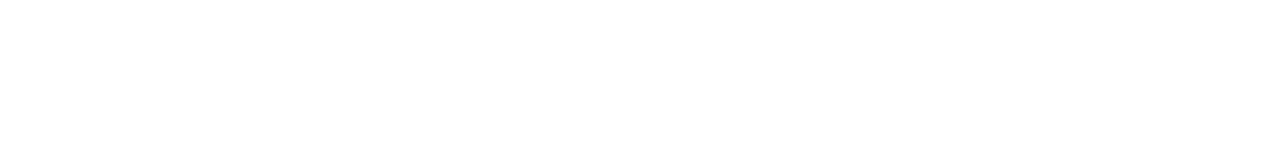
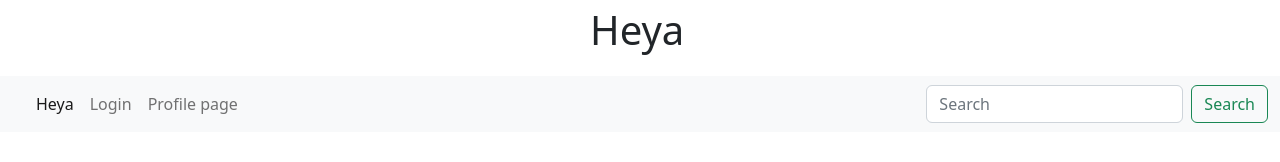
Before and after one commit to Snurre1/CSS-Frameworks-CA, a website: page index.html in a window 1280 px wide. Drawn offline with nearby package versions, Linux system fonts and the light colour scheme.

Commit message:
added logo and navbar + setup for login and profile page

```diff
--- a/index.html
+++ b/index.html
@@ -4,10 +4,58 @@
     <meta charset="UTF-8" />
     <meta http-equiv="X-UA-Compatible" content="IE=edge" />
     <meta name="viewport" content="width=device-width, initial-scale=1.0" />
-    <title>Document</title>
+    <title>Homepage for Heya</title>
     <link rel="stylesheet" href="/dist/css/styles.css" />
   </head>
   <body>
+    <header
+      ><div class="container"
+        ><div class="mx-auto" style="width: 100px;"><p class="fs-1">Heya</p>
+</div></div>
+        <nav class="navbar navbar-expand-lg navbar-light bg-light">
+          <div class="container-fluid">
+            <a class="navbar-brand" href="#"></a>
+            <button
+              class="navbar-toggler"
+              type="button"
+              data-bs-toggle="collapse"
+              data-bs-target="#navbarSupportedContent"
+              aria-controls="navbarSupportedContent"
+              aria-expanded="false"
+              aria-label="Toggle navigation"
+            >
+              <span class="navbar-toggler-icon"></span>
+            </button>
+            <div class="collapse navbar-collapse" id="navbarSupportedContent">
+              <ul class="navbar-nav me-auto mb-2 mb-lg-0">
+                <li class="nav-item">
+                  <a class="nav-link active" aria-current="page" href="#"
+                    >Heya</a
+                  >
+                </li>
+                <li class="nav-item">
+                  <a class="nav-link" href="#">Login</a>
+                </li>
+                <li class="nav-item">
+                  <a class="nav-link" href="#">Profile page</a>
+                </li>
+              </ul>
+              <form class="d-flex">
+                <input
+                  class="form-control me-2"
+                  type="search"
+                  placeholder="Search"
+                  aria-label="Search"
+                />
+                <button class="btn btn-outline-success" type="submit"
+                  >Search</button
+                >
+              </form>
+            </div>
+          </div>
+        </nav>
+      </div></header
+    >
     <script src="/node_modules/bootstrap/dist/js/bootstrap.bundle.min.js"></script>
   </body>
 </html>
```
Also changed, not shown: login.html (added, +13 -0 lines), profile.html (added, +13 -0 lines).
